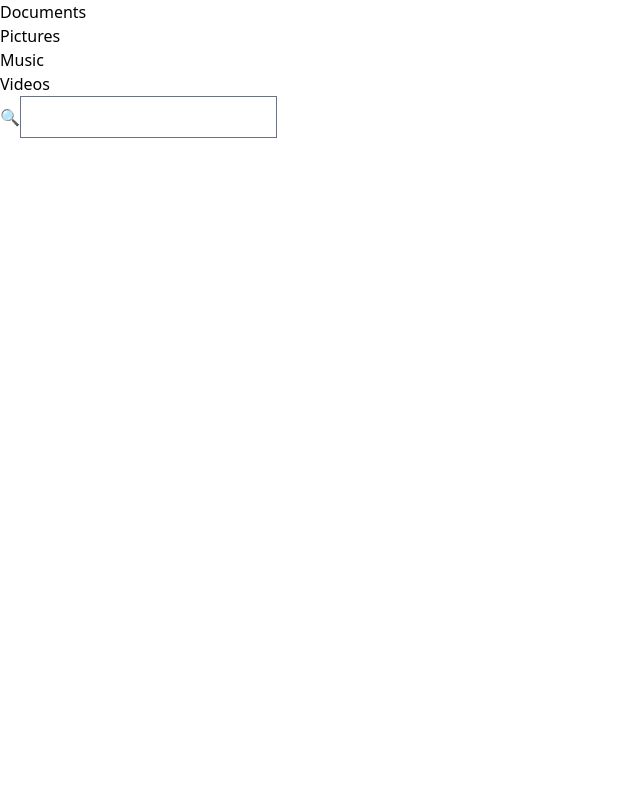
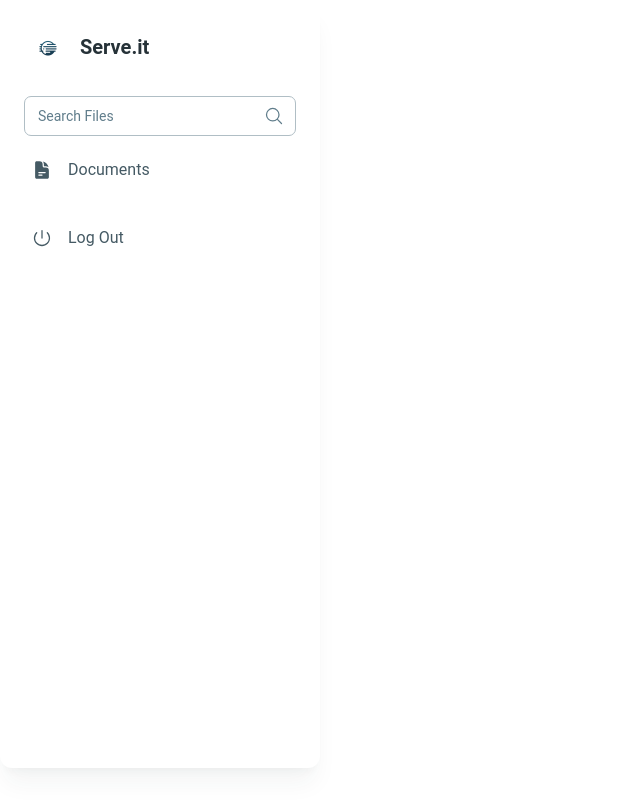
Before and after one commit to spmfte/serveit, a React (Create React App) app in the folder serveit-dashboard/: page / in a window 1280 px wide. Shown: the whole page, without its empty margins (0-640 px from the left). Built offline with nearby package versions, Linux system fonts and the light colour scheme.

Commit message:
Added material-tailwind

```diff
--- a/serveit-dashboard/package.json
+++ b/serveit-dashboard/package.json
@@ -3,6 +3,12 @@
   "version": "0.1.0",
   "private": true,
   "dependencies": {
+    "@heroicons/react": "^2.1.1",
+    "@material-tailwind/react": "^2.1.9",
+    "@tailwindcss/aspect-ratio": "^0.4.2",
+    "@tailwindcss/forms": "^0.5.7",
+    "@tailwindcss/line-clamp": "^0.4.4",
+    "@tailwindcss/typography": "^0.5.10",
     "@testing-library/jest-dom": "^5.17.0",
     "@testing-library/react": "^13.4.0",
     "@testing-library/user-event": "^13.5.0",
--- a/serveit-dashboard/src/App.js
+++ b/serveit-dashboard/src/App.js
@@ -1,33 +1,14 @@
-// App.js
 import React from 'react';
-import Sidebar from './Sidebar';
-import SearchBar from './Searchbar';
+import { SidebarWithSearch } from './Sidebar'; // Adjust the import path based on your file structure
 
-const App = () => {
-  const directories = [
-    { name: 'Documents' },
-    { name: 'Pictures' },
-    { name: 'Music' },
-    { name: 'Videos' },
-  ];
-
-  const handleSearch = (query) => {
-    console.log('Searching for:', query);
-  };
-
-  const handleDirectorySelect = (directory) => {
-    console.log('Directory selected:', directory.name);
-  };
-
+function App() {
   return (
-    <div className="flex h-screen bg-gray-100">
-      <Sidebar directories={directories} onDirectorySelect={handleDirectorySelect} />
-      <div className="flex-1 p-10">
-        <SearchBar onSearch={handleSearch} />
-        {/* Additional content and components go here */}
-      </div>
+    <div className="App">
+      <SidebarWithSearch />
+      {/* Other components like main content here */}
     </div>
   );
-};
+
+}
 
 export default App;
--- a/serveit-dashboard/src/Sidebar.jsx
+++ b/serveit-dashboard/src/Sidebar.jsx
@@ -1,31 +1,73 @@
-// Sidebar component in Sidebar.js
-import React from 'react';
-import PropTypes from 'prop-types';
+import React from "react";
+import {
+  Card,
+  Typography,
+  List,
+  ListItem,
+  ListItemPrefix,
+  Alert,
+  Input,
+} from "@material-tailwind/react";
+import {
+  FolderIcon,
+  DocumentTextIcon,
+  VideoCameraIcon,
+  ArrowTrendingUpIcon,
+  PowerIcon,
+} from "@heroicons/react/24/solid";
+import {
+  ChevronRightIcon,
+  ChevronDownIcon,
+  MagnifyingGlassIcon,
+} from "@heroicons/react/24/outline";
 
-const Sidebar = ({ directories, onDirectorySelect }) => {
+export function SidebarWithSearch({ onFileSelect }) {
+  const [open, setOpen] = React.useState(0);
+  const [openAlert, setOpenAlert] = React.useState(true);
+
+  const handleOpen = (value) => {
+    setOpen(open === value ? 0 : value);
+  };
+
+  const directoryStructure = [
+    { id: 1, name: 'Documents', icon: DocumentTextIcon },
+
+  ];
+
   return (
-    <div className="bg-gray-800 text-white w-64 space-y-2 py-7 px-2 absolute inset-y-0 left-0 transform -translate-x-full md:relative md:translate-x-0 transition duration-200 ease-in-out">
-      <ul className="space-y-2">
-        {directories.map((directory, index) => (
-          <li
-            key={index}
-            className="flex items-center px-4 py-2 hover:bg-gray-700 cursor-pointer transition-colors duration-150"
-            onClick={() => onDirectorySelect(directory)}
-          >
-            <span className="flex-1">{directory.name}</span>
-            <span className="text-gray-400 text-xs">
-              <i className="fas fa-chevron-right"></i> {/* Placeholder for icon, replace with actual icon component */}
-            </span>
-          </li>
+    <Card className="h-[calc(100vh-2rem)] w-full max-w-[20rem] p-4 shadow-xl shadow-blue-gray-900/5">
+      {/* Branding and Search */}
+      <div className="mb-2 flex items-center gap-4 p-4">
+        <img src="/logo512.png" alt="brand" className="h-8 w-8" />
+        <Typography variant="h5" color="blue-gray">
+          Serve.it
+        </Typography>
+      </div>
+      <div className="p-2">
+        <Input icon={<MagnifyingGlassIcon className="h-5 w-5" />} label="Search Files" />
+      </div>
+
+      {/* File Category List */}
+      <List>
+        {directoryStructure.map((directory) => (
+          <ListItem key={directory.id} onClick={() => onFileSelect(directory.name)} className="cursor-pointer p-2 hover:bg-blue-gray-50">
+            <ListItemPrefix>
+              <directory.icon className="h-5 w-5" />
+            </ListItemPrefix>
+            {directory.name}
+          </ListItem>
         ))}
-      </ul>
-    </div>
+      </List>
+
+      {/* System Actions */}
+      <List className="mt-4">
+        <ListItem className="cursor-pointer p-2 hover:bg-blue-gray-50">
+          <ListItemPrefix>
+            <PowerIcon className="h-5 w-5" />
+          </ListItemPrefix>
+          Log Out
+        </ListItem>
+      </List>
+    </Card>
   );
-};
-
-Sidebar.propTypes = {
-  directories: PropTypes.array.isRequired,
-  onDirectorySelect: PropTypes.func.isRequired,
-};
-
-export default Sidebar;
+}
--- a/serveit-dashboard/src/index.js
+++ b/serveit-dashboard/src/index.js
@@ -4,10 +4,14 @@ import ReactDOM from 'react-dom';
 import './index.css'; // Import the Tailwind CSS file
 import App from './App';
 
+import { ThemeProvider } from "@material-tailwind/react";
+
 
 const root = ReactDOM.createRoot(document.getElementById('root'));
 root.render(
   <React.StrictMode>
+    <ThemeProvider>
     <App />
+    </ThemeProvider>
   </React.StrictMode>
 );
--- a/serveit-dashboard/tailwind.config.js
+++ b/serveit-dashboard/tailwind.config.js
@@ -1,68 +1,9 @@
-module.exports = {
-  darkMode: 'class', // Use class to toggle dark mode manually
+const withMT = require("@material-tailwind/react/utils/withMT");
+
+module.exports = withMT({
+  content: ["./src/**/*.{js,jsx,ts,tsx}"],
   theme: {
-    extend: {
-      colors: {
-        // Dark mode colors
-        dark: '#121212',
-        accent: '#BB86FC',
-        primary: '#121212',
-        secondary: '#1F1F1F',
-        tertiary: '#252525',
-      },
-      boxShadow: {
-        // Neumorphism
-        neumorphism: '8px 8px 16px #0a0c0d, -8px -8px 16px #141617',
-      },
-      typography: (theme) => ({
-        DEFAULT: {
-          css: {
-            // Oversized typography for headings
-            h1: {
-              fontSize: '3rem',
-              fontWeight: '700',
-              lineHeight: theme('lineHeight.tight'),
-            },
-            // Distinct font styles for mixing fonts
-            h2: {
-              fontSize: '2.25rem',
-              fontWeight: '500',
-              fontFamily: '"Open Sans", sans-serif',
-            },
-            p: {
-              fontFamily: '"Roboto", sans-serif',
-            },
-          },
-        },
-      }),
-      spacing: {
-        // Spacing for layout control, especially for 3D elements
-        '13': '3.25rem', // 52px
-        '15': '3.75rem', // 60px
-      },
-      borderRadius: {
-        // Bauhaus and retro UI with geometric and rounded shapes
-        large: '1.5rem', // 24px
-      },
-      transitionProperty: {
-        // Properties for microinteractions
-        colors: 'color, backgroundColor, borderColor, textDecorationColor, fill, stroke',
-        opacity: 'opacity',
-        shadow: 'boxShadow',
-        transform: 'transform',
-      },
-      animation: {
-        // Keyframes for microinteractions
-        bounce: 'bounce 1s infinite',
-      },
-      // Include any other customizations for the trends mentioned
-    },
+    extend: {},
   },
-  plugins: [
-    require('@tailwindcss/forms'),
-    require('@tailwindcss/typography'),
-    require('@tailwindcss/aspect-ratio'),
-    require('@tailwindcss/line-clamp'),
-  ],
-  // Include additional configuration for plugins if necessary
-};
+  plugins: [],
+});
```
Also changed, not shown: serveit-dashboard/src/index.css (line endings or trailing spaces), 1 other file (tests, documents, lock files or other folders).
